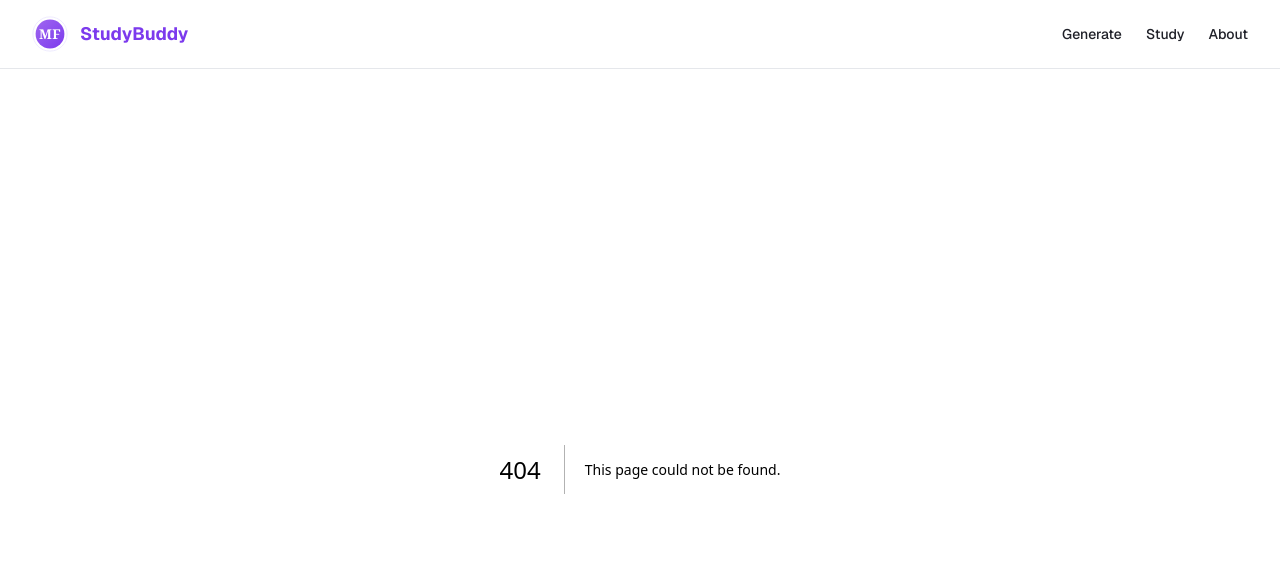
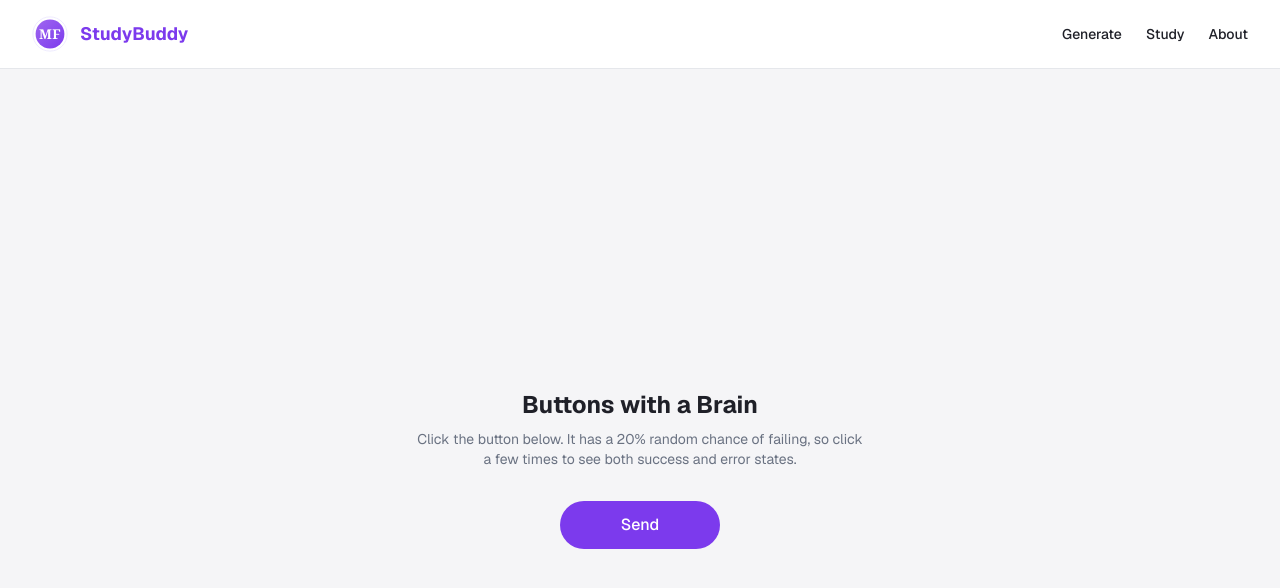
Before and after one commit to tahir786408/study_buddy, a Next.js app: page /button-demo in a window 1280 px wide. Before the commit this address had no page. Shown: the top 588 px of the page. Built offline with nearby package versions, Linux system fonts and the light colour scheme.

Commit message:
Add Buttons with a Brain motion demo (FE-AA1)

```diff
--- /dev/null
+++ b/app/button-demo/page.tsx
@@ -0,0 +1,94 @@
+"use client";
+
+import { useState, useRef } from "react";
+
+type ButtonState = "idle" | "loading" | "success" | "error";
+
+export default function ButtonDemoPage() {
+  const [state, setState] = useState<ButtonState>("idle");
+  const timeoutRef = useRef<ReturnType<typeof setTimeout> | null>(null);
+
+  function handleClick() {
+    // interruptible: clicking mid-transition restarts cleanly instead of stacking
+    if (timeoutRef.current) clearTimeout(timeoutRef.current);
+
+    setState("loading");
+
+    const delay = 1200 + Math.random() * 800; // fake async call
+    const willFail = Math.random() < 0.2; // 20% failure rate
+
+    timeoutRef.current = setTimeout(() => {
+      setState(willFail ? "error" : "success");
+      timeoutRef.current = setTimeout(() => setState("idle"), 1800);
+    }, delay);
+  }
+
+  const isDisabled = state === "loading";
+
+  return (
+    <main className="min-h-screen flex flex-col items-center justify-center gap-8 p-6">
+      <div className="text-center max-w-md">
+        <h1 className="text-2xl font-bold mb-2">Buttons with a Brain</h1>
+        <p className="text-sm text-gray-500">
+          Click the button below. It has a 20% random chance of failing, so click a
+          few times to see both success and error states.
+        </p>
+      </div>
+
+      <button
+        onClick={handleClick}
+        disabled={isDisabled}
+        className={`
+          relative overflow-hidden flex items-center justify-center gap-2
+          px-6 py-3 rounded-full font-medium text-white
+          transition-all duration-300 ease-out
+          focus-visible:outline focus-visible:outline-2 focus-visible:outline-offset-2 focus-visible:outline-primary
+          disabled:cursor-not-allowed
+          motion-reduce:transition-none
+          ${state === "idle" ? "bg-primary hover:bg-primary/90 hover:scale-[1.03] w-40" : ""}
+          ${state === "loading" ? "bg-primary/80 w-40" : ""}
+          ${state === "success" ? "bg-green-500 w-40" : ""}
+          ${state === "error" ? "bg-red-500 w-40 motion-safe:animate-[shake_0.4s_ease-in-out]" : ""}
+        `}
+      >
+        {state === "idle" && <span>Send</span>}
+
+        {state === "loading" && (
+          <>
+            <span className="h-4 w-4 rounded-full border-2 border-white/40 border-t-white animate-spin" />
+            <span>Sending...</span>
+          </>
+        )}
+
+        {state === "success" && (
+          <>
+            <svg
+              className="h-4 w-4 motion-safe:animate-[pop_0.3s_ease-out]"
+              viewBox="0 0 24 24"
+              fill="none"
+              stroke="currentColor"
+              strokeWidth="3"
+            >
+              <path d="M5 13l4 4L19 7" strokeLinecap="round" strokeLinejoin="round" />
+            </svg>
+            <span>Sent!</span>
+          </>
+        )}
+
+        {state === "error" && <span>Failed — Retry</span>}
+      </button>
+
+      <style jsx global>{`
+        @keyframes shake {
+          0%, 100% { transform: translateX(0); }
+          25% { transform: translateX(-6px); }
+          75% { transform: translateX(6px); }
+        }
+        @keyframes pop {
+          0% { transform: scale(0.5); opacity: 0; }
+          100% { transform: scale(1); opacity: 1; }
+        }
+      `}</style>
+    </main>
+  );
+}
```
Also changed, not shown: 2 other files (tests, documents, lock files or other folders).
